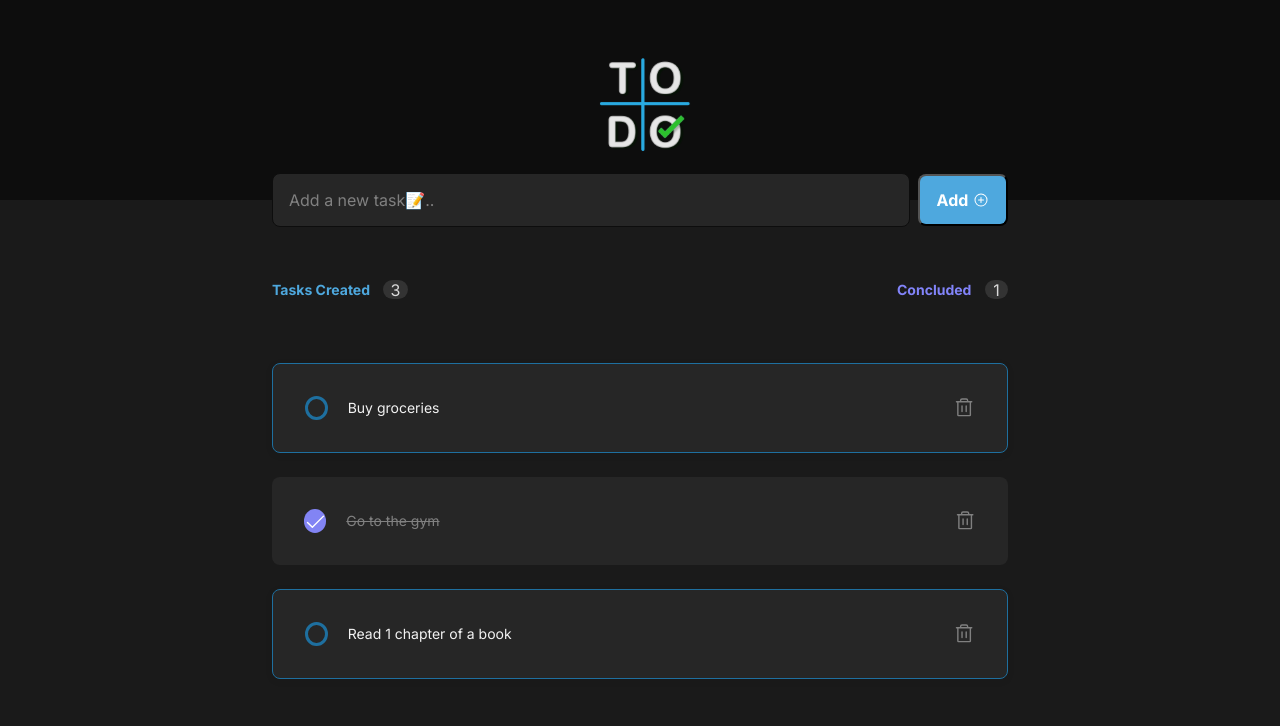
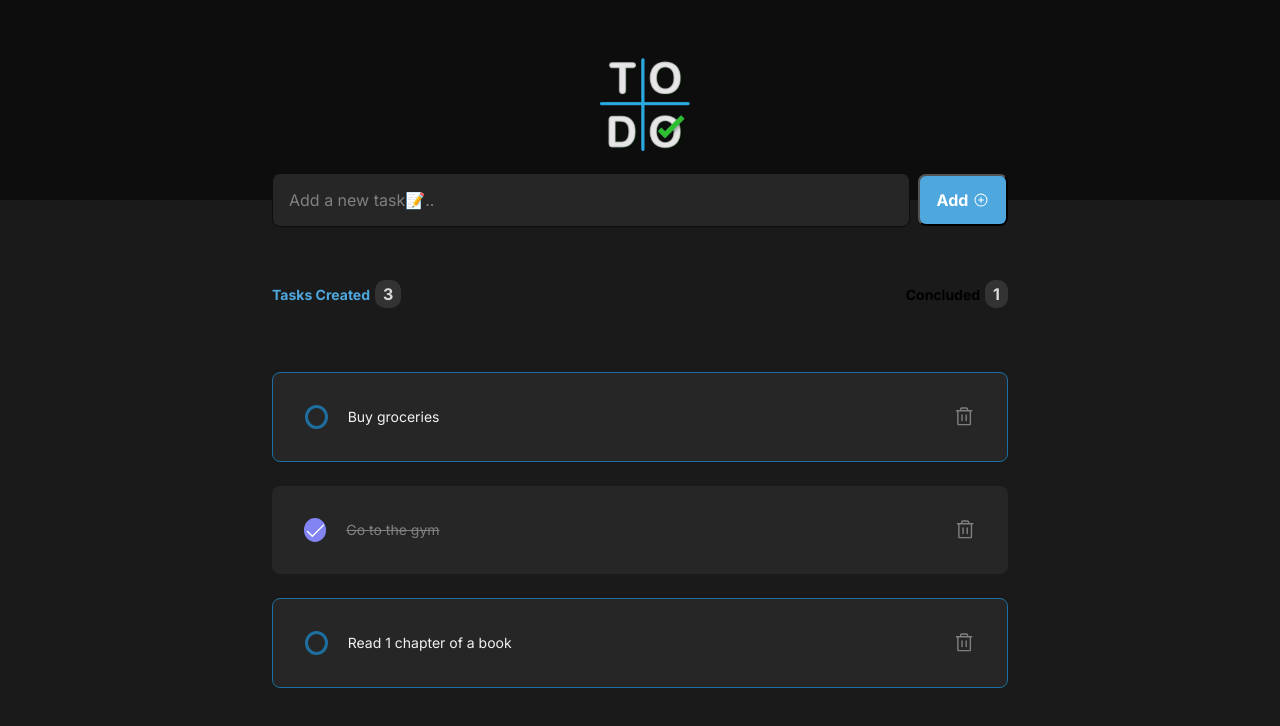
Before and after one commit to jonrusso/Todo-list, a Next.js app: page / in a window 1280 px wide. Shown: the top 726 px of the page. Built offline with nearby package versions, Linux system fonts and the light colour scheme.

Commit message:
refactor: width & height

```diff
--- a/src/components/TasksContainer/Tasks/Info.module.css
+++ b/src/components/TasksContainer/Tasks/Info.module.css
@@ -14,8 +14,6 @@
 }
 
 .taskDone {
-  width: 111px;
-  height: 19px;
   display: flex;
   flex-direction: row;
   align-items: center;
@@ -24,22 +22,18 @@
 
 .taskCreated strong,
 .taskDone strong {
-  width: 106px;
-  height: 17px;
   font-weight: 700;
   font-size: 14px;
   line-height: 17px;
-  color: #4EA8DE;
+  color: var(--blue);
 }
 
 .taskDone strong {
-  color: #8284FA;
+  color: var(--green);
 }
 
 .taskCreated span,
 .taskDone span  {
-  width: 25px;
-  height: 19px;
   display: flex;
   flex-direction: row;
   justify-content: center;
@@ -47,6 +41,7 @@
   padding: 2px 8px;
   gap: 10px;
   border-radius: 10px;
+  font-weight: 700;
   color: var(--gray-200);
   background: var(--gray-400);
 }
```
